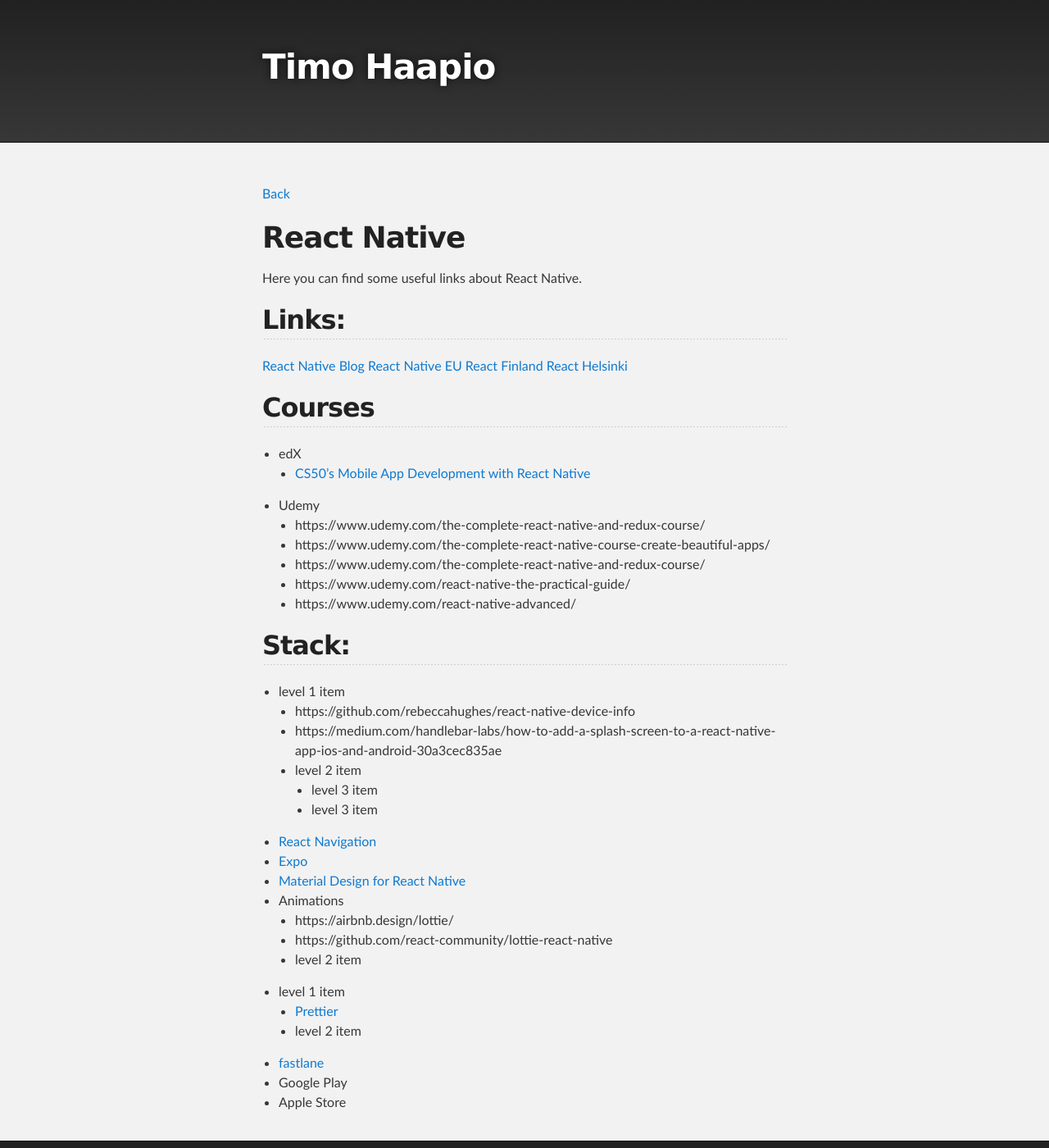
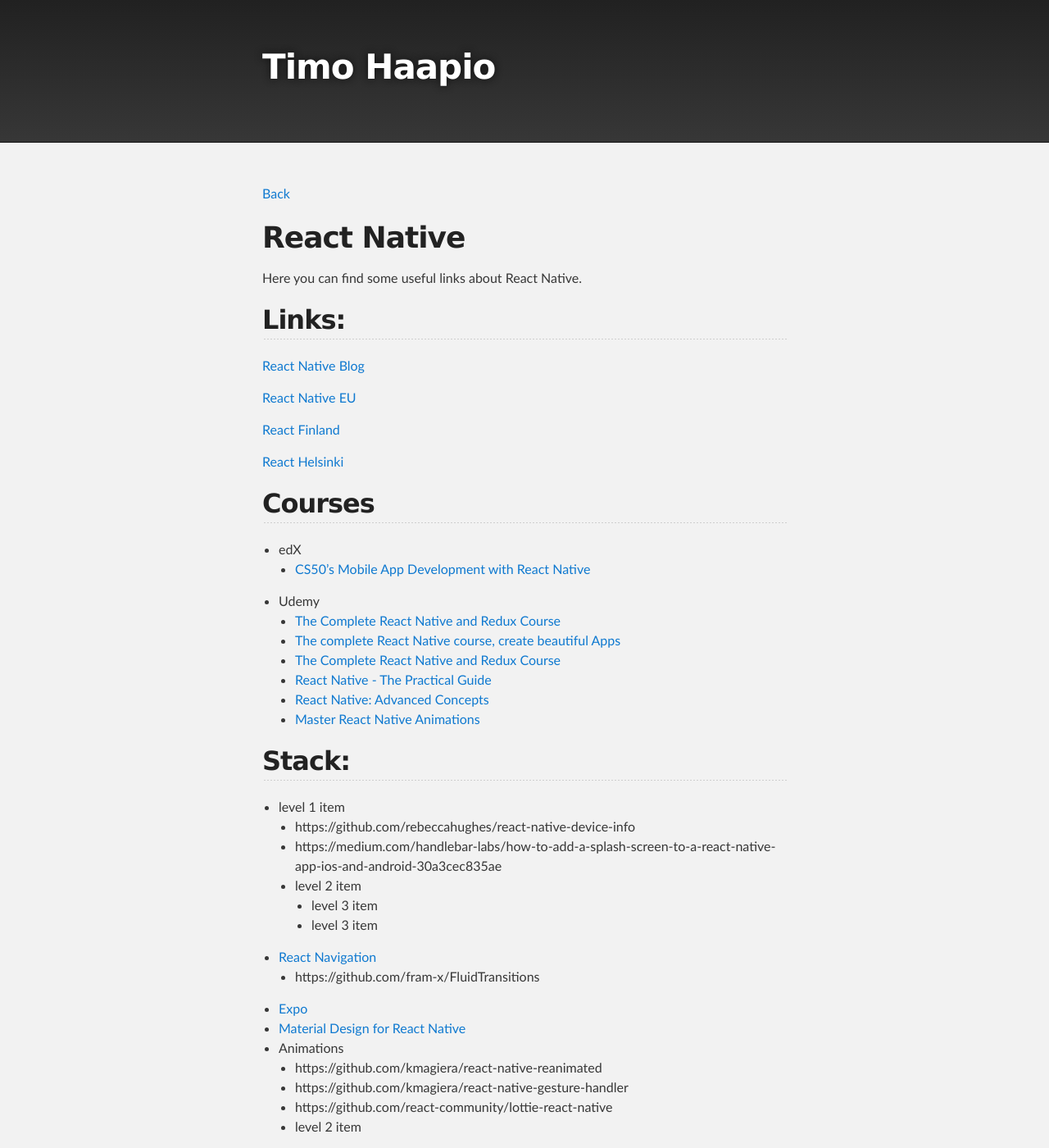
Before and after one commit to haapio/haapio.github.io, a Jekyll site: the page built from react-native.md, in a window 1280 px wide and 1400 px high. Shown: the whole window at 82% size. Built offline with Jekyll 4.4.1, drawn with Linux system fonts in a browser that asks for light colours; the repository's description, which GitHub fills in, is left out; part of the change alters nothing that is shown.

Commit message:
Update react-native.md

```diff
--- a/react-native.md
+++ b/react-native.md
@@ -10,19 +10,23 @@ Here you can find some useful links about React Native.
 
 ## Links:
 [React Native Blog](http://facebook.github.io/react-native/blog/)
+
 [React Native EU](https://react-native.eu)
+
 [React Finland](https://react-finland.fi)
+
 [React Helsinki](https://meetabit.com/communities/react-helsinki)
 
 ## Courses
 - edX
   - [CS50's Mobile App Development with React Native](https://courses.edx.org/courses/course-v1:HarvardX+CS50M+Mobile/course/)
 - Udemy
-  - https://www.udemy.com/the-complete-react-native-and-redux-course/
-  - https://www.udemy.com/the-complete-react-native-course-create-beautiful-apps/
-  - https://www.udemy.com/the-complete-react-native-and-redux-course/
-  - https://www.udemy.com/react-native-the-practical-guide/
-  - https://www.udemy.com/react-native-advanced/
+  - [The Complete React Native and Redux Course](https://www.udemy.com/the-complete-react-native-and-redux-course/)
+  - [The complete React Native course, create beautiful Apps](https://www.udemy.com/the-complete-react-native-course-create-beautiful-apps/)
+  - [The Complete React Native and Redux Course](https://www.udemy.com/the-complete-react-native-and-redux-course/)
+  - [React Native - The Practical Guide](https://www.udemy.com/react-native-the-practical-guide/)
+  - [React Native: Advanced Concepts](https://www.udemy.com/react-native-advanced/)
+  - [Master React Native Animations](https://www.udemy.com/master-react-native-animations/)
 
 ## Stack:
 
@@ -33,10 +37,12 @@ Here you can find some useful links about React Native.
     - level 3 item
     - level 3 item
 - [React Navigation](https://reactnavigation.org)
+   - https://github.com/fram-x/FluidTransitions
 - [Expo](https://expo.io)
 - [Material Design for React Native](https://github.com/callstack/react-native-paper)
 - Animations
-  - https://airbnb.design/lottie/
+  - https://github.com/kmagiera/react-native-reanimated
+  - https://github.com/kmagiera/react-native-gesture-handler
   - https://github.com/react-community/lottie-react-native
   - level 2 item
 - level 1 item
```
